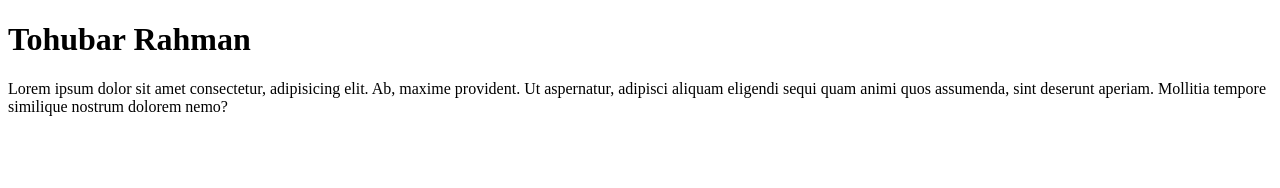
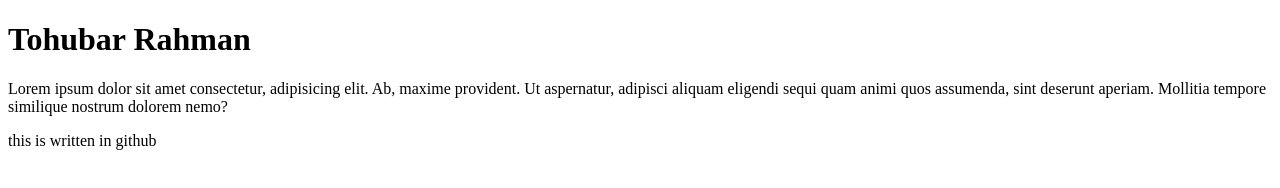
Before and after one commit to Tohubar/my-projects, a plain HTML site: page index.html in a window 1280 px wide. Drawn offline with Linux system fonts and the light colour scheme.

Commit message:
Update index.html

```diff
--- a/index.html
+++ b/index.html
@@ -8,5 +8,7 @@
 <body>
     <h1>Tohubar Rahman</h1>
     <p>Lorem ipsum dolor sit amet consectetur, adipisicing elit. Ab, maxime provident. Ut aspernatur, adipisci aliquam eligendi sequi quam animi quos assumenda, sint deserunt aperiam. Mollitia tempore similique nostrum dolorem nemo?</p>
+    <p>this is written in github</p>
+
 </body>
 </html>
```
